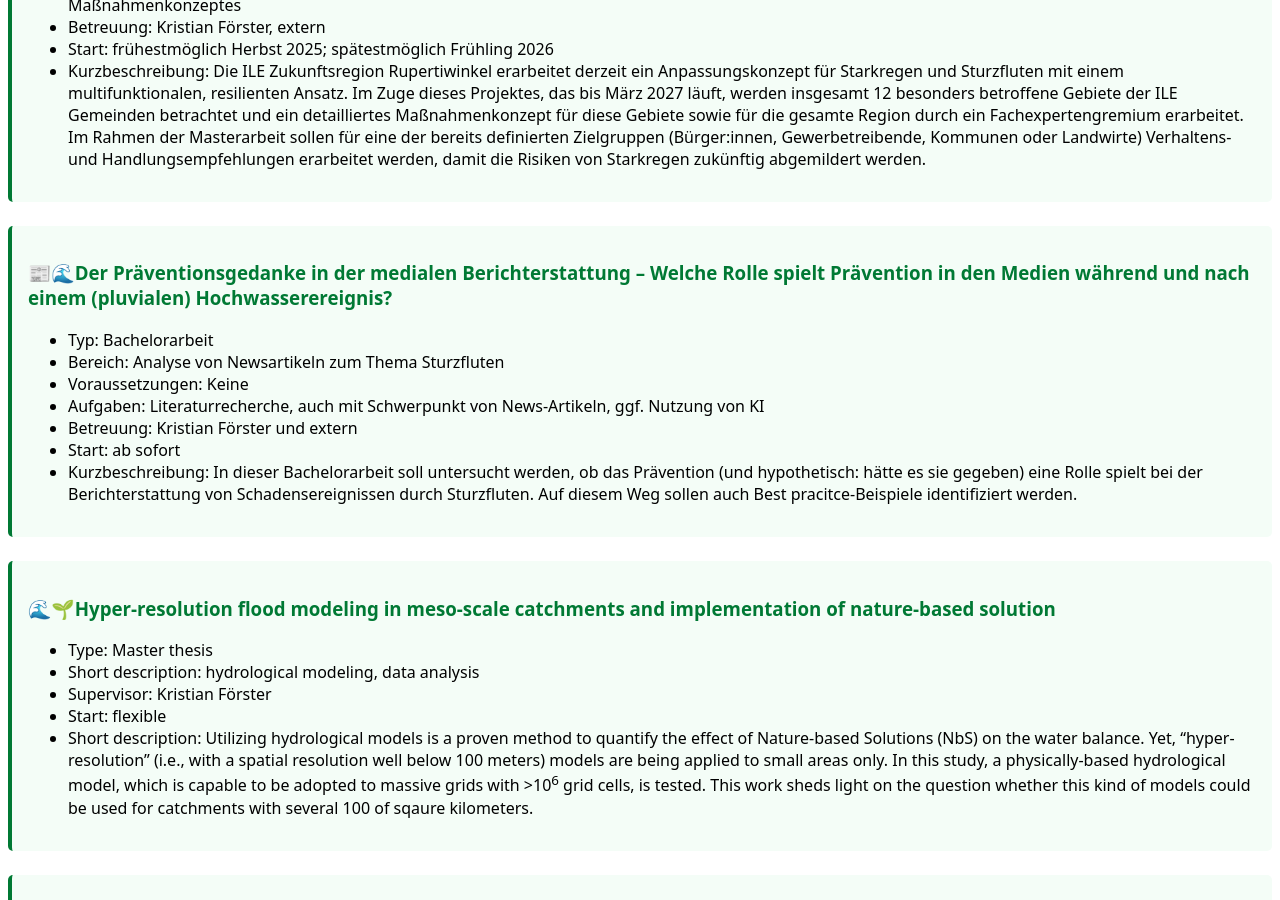
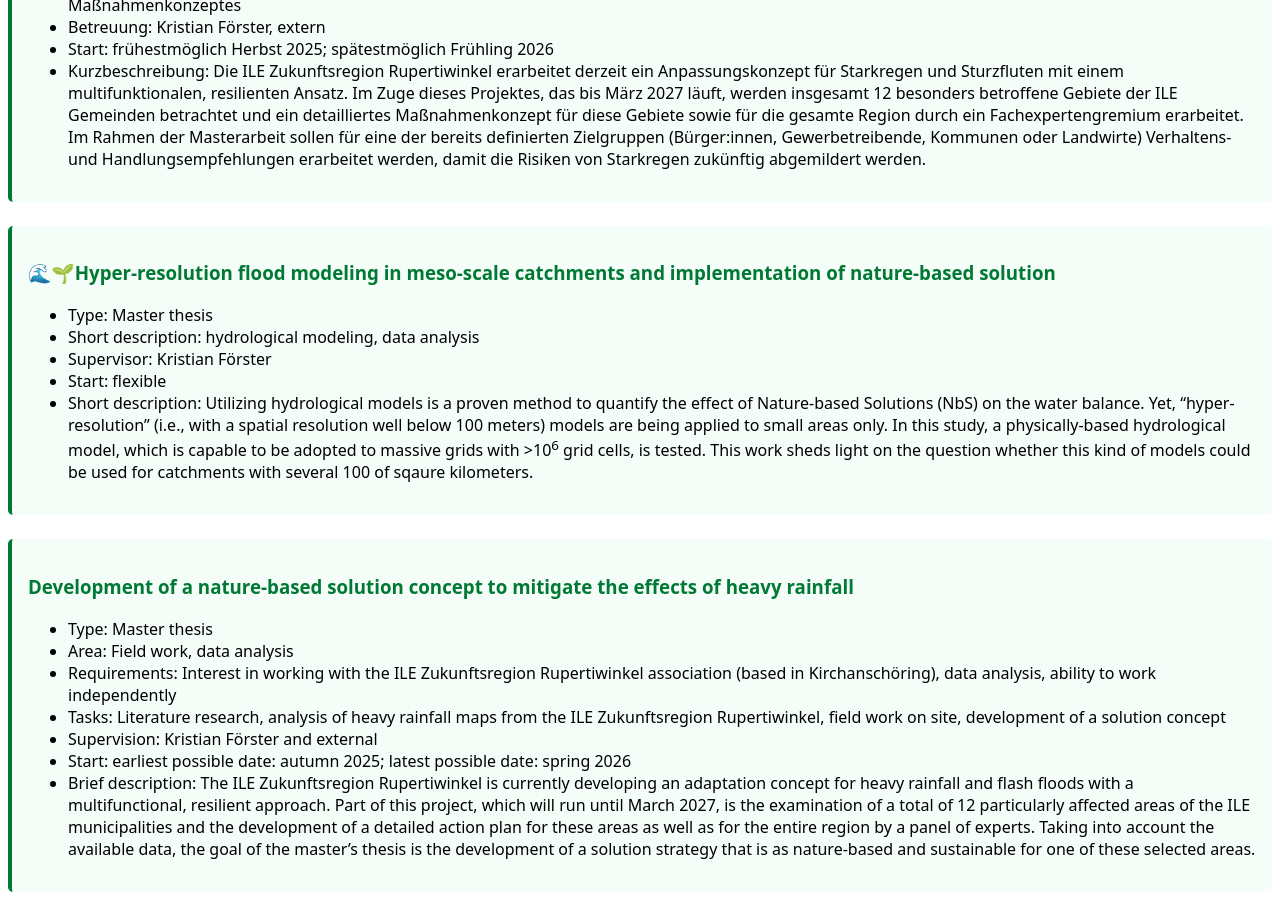
Before and after one commit to kristianfoerster/hswt-cch, a Jekyll site: the page built from index.md, in a window 1280 px wide and 900 px high, scrolled down 1618 px. Built offline with Jekyll 4.4.1, drawn with Linux system fonts in a browser that asks for light colours; our own code applies the rules of GitHub Pages for plain Markdown files.

Commit message:
Update index.md

```diff
--- a/index.md
+++ b/index.md
@@ -71,19 +71,6 @@
 
 </div>
 
-<div class="thema bachelor" markdown="1">
-
-### 📰🌊Der Präventionsgedanke in der medialen Berichterstattung – Welche Rolle spielt Prävention in den Medien während und nach einem (pluvialen) Hochwasserereignis?
-* Typ: Bachelorarbeit
-* Bereich: Analyse von Newsartikeln zum Thema Sturzfluten
-* Voraussetzungen: Keine
-* Aufgaben: Literaturrecherche, auch mit Schwerpunkt von News-Artikeln, ggf. Nutzung von KI
-* Betreuung: Kristian Förster und extern
-* Start: ab sofort
-* Kurzbeschreibung: In dieser Bachelorarbeit soll untersucht werden, ob das Prävention (und hypothetisch: hätte es sie gegeben) eine Rolle spielt bei der Berichterstattung von Schadensereignissen durch Sturzfluten. Auf diesem Weg sollen auch Best pracitce-Beispiele identifiziert werden.
-
-</div>
-
 
 <div class="thema master" markdown="1">
 
```
